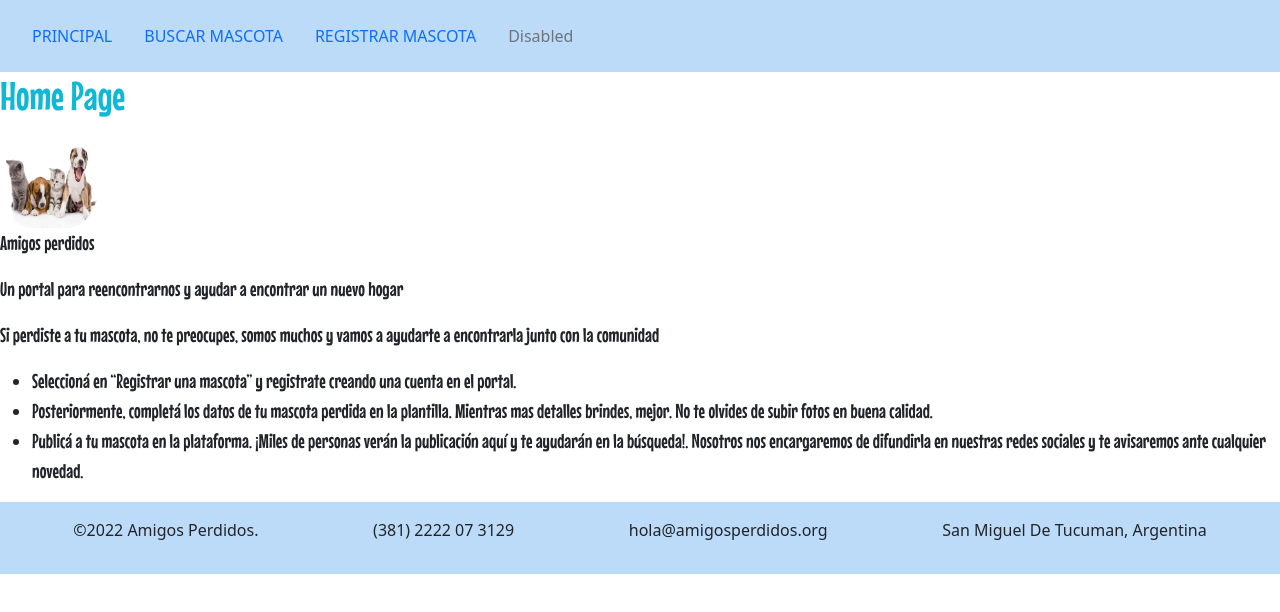
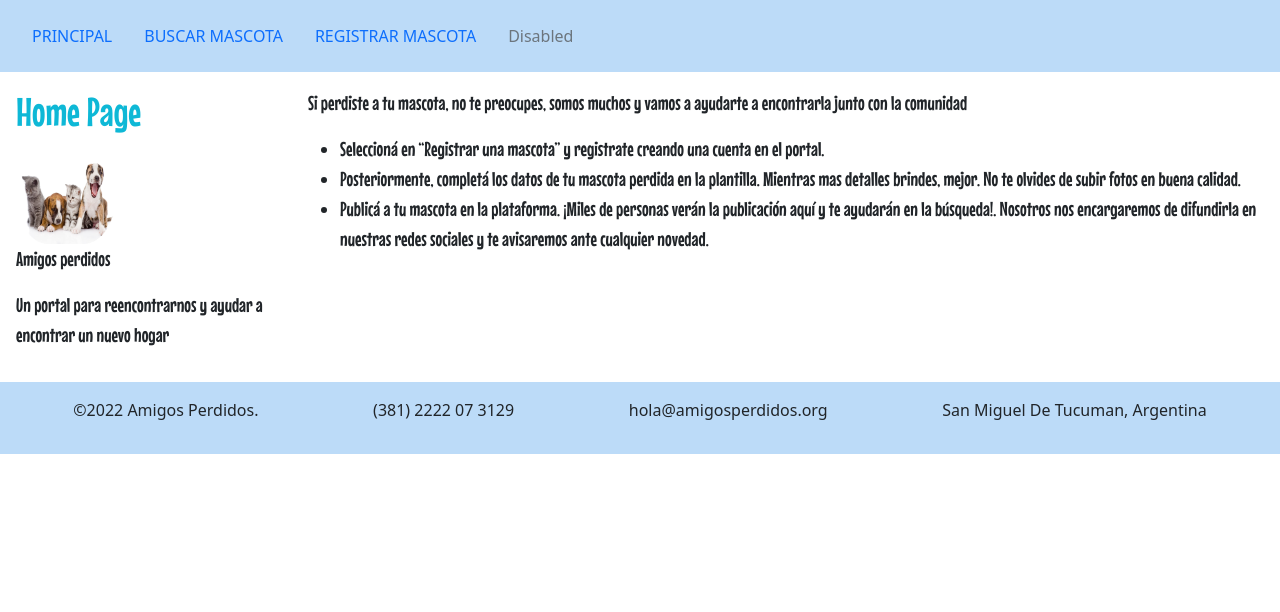
Before and after one commit to alvarorsor/Trabajo-Final-programacionWeb, a React (Create React App) app: page / in a window 1280 px wide. Shown: the top 612 px of the page. Built offline with nearby package versions, Linux system fonts and the light colour scheme.

Commit message:
se agrego estilos a home

```diff
--- a/public/styles.css
+++ b/public/styles.css
@@ -32,6 +32,9 @@ img{
 .principal{
     font-family: 'Mouse Memoirs', sans-serif;
     font-size: 20px;
+    margin:1rem;
+    display: flex;
+    justify-content: space-between;
 }
 
 
```
